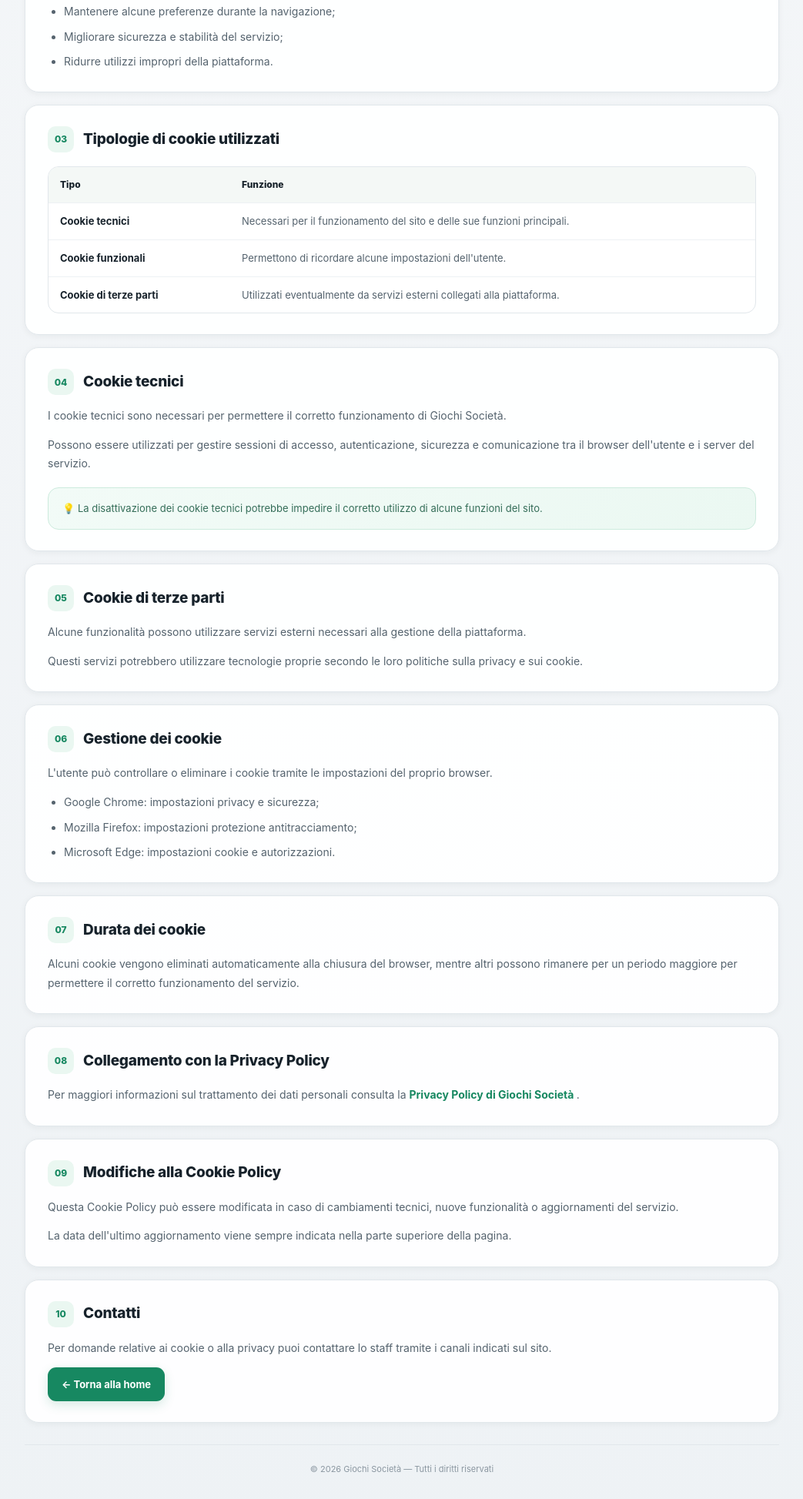
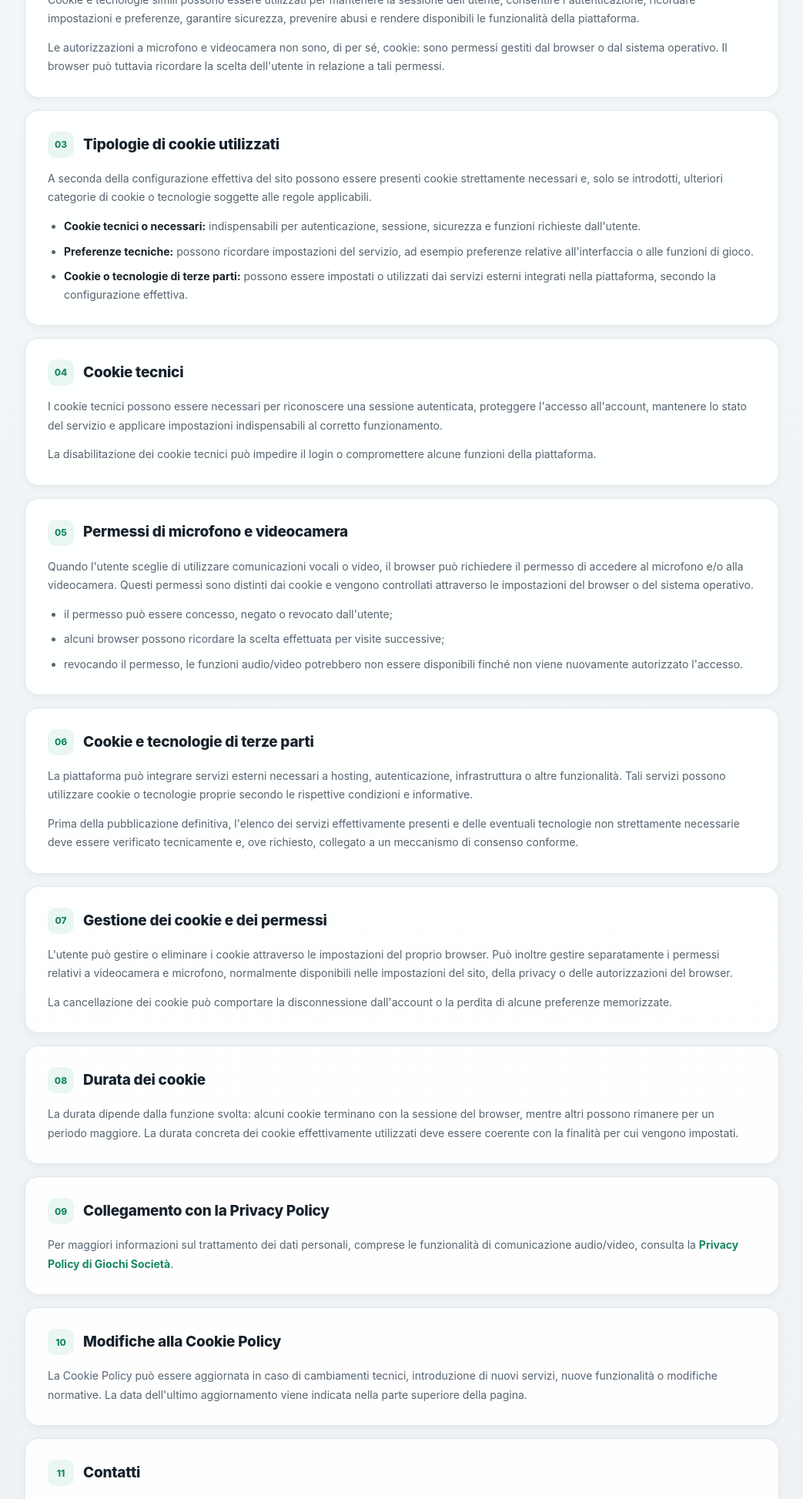
Before and after one commit to Luca-sito/Gioco-Oca-Server, a website: page public/cookie-policy.html in a window 1280 px wide. Shown: the part 853-2800 px from the top of the page at 77% size, without its empty margins (118-1161 px from the left). Drawn offline with Linux system fonts and the light colour scheme.

```diff
--- a/public/cookie-policy.html
+++ b/public/cookie-policy.html
@@ -711,508 +711,119 @@
 <body>
 
 <div class="pagina-cookie">
-
     <div class="contenitore">
 
-        <!-- =====================================================
-             INTESTAZIONE
-             ===================================================== -->
-
         <header class="intestazione">
-
-            <div class="intestazione-etichetta">
-                GIOCHI SOCIETÀ
-            </div>
-
-            <h1>
-                Cookie Policy
-            </h1>
-
-            <p>
-                Ultimo aggiornamento: luglio 2026
-            </p>
-
-            <div class="intestazione-sottotitolo">
-                Informazioni sull'utilizzo dei cookie e delle
-                tecnologie simili all'interno della piattaforma.
-            </div>
-
+            <div class="intestazione-etichetta">GIOCHI SOCIETÀ</div>
+            <h1>Cookie Policy</h1>
+            <p>Ultimo aggiornamento: agosto 2026</p>
+            <div class="intestazione-sottotitolo">Informazioni sull'utilizzo dei cookie, delle tecnologie simili e sulla distinzione rispetto ai permessi di microfono e videocamera.</div>
         </header>
 
-
-        <!-- =====================================================
-             INDICE
-             ===================================================== -->
-
         <nav class="indice">
-
             <div class="indice-header">
-
-                <div class="indice-icona">
-                    ☰
-                </div>
-
-                <h2>
-                    Indice
-                </h2>
-
+                <div class="indice-icona">☰</div>
+                <h2>Indice</h2>
             </div>
-
-            <ol>
-
-                <li>
-                    <a href="#cosa">
-                        Cosa sono i cookie
-                    </a>
-                </li>
-
-                <li>
-                    <a href="#utilizzo">
-                        Perché utilizziamo i cookie
-                    </a>
-                </li>
-
-                <li>
-                    <a href="#tipi">
-                        Tipologie di cookie utilizzati
-                    </a>
-                </li>
-
-                <li>
-                    <a href="#tecnici">
-                        Cookie tecnici
-                    </a>
-                </li>
-
-                <li>
-                    <a href="#terze">
-                        Cookie di terze parti
-                    </a>
-                </li>
-
-                <li>
-                    <a href="#gestione">
-                        Gestione dei cookie
-                    </a>
-                </li>
-
-                <li>
-                    <a href="#durata">
-                        Durata dei cookie
-                    </a>
-                </li>
-
-                <li>
-                    <a href="#privacy">
-                        Collegamento con la Privacy Policy
-                    </a>
-                </li>
-
-                <li>
-                    <a href="#modifiche">
-                        Modifiche alla Cookie Policy
-                    </a>
-                </li>
-
-                <li>
-                    <a href="#contatti">
-                        Contatti
-                    </a>
-                </li>
-
-            </ol>
-
+            <ol><li><a href="#cosa">Cosa sono i cookie</a></li><li><a href="#utilizzo">Perché utilizziamo i cookie</a></li><li><a href="#tipi">Tipologie di cookie utilizzati</a></li><li><a href="#tecnici">Cookie tecnici</a></li><li><a href="#permessi">Permessi microfono e videocamera</a></li><li><a href="#terze">Cookie e tecnologie di terze parti</a></li><li><a href="#gestione">Gestione cookie e permessi</a></li><li><a href="#durata">Durata dei cookie</a></li><li><a href="#privacy">Collegamento con la Privacy Policy</a></li><li><a href="#modifiche">Modifiche alla Cookie Policy</a></li><li><a href="#contatti">Contatti</a></li></ol>
         </nav>
-
-
-        <!-- =====================================================
-             CONTENUTO
-             ===================================================== -->
 
         <main class="contenuto">
 
-
             <section id="cosa">
-
                 <div class="titolo-sezione">
-
-                    <div class="titolo-sezione-numero">
-                        01
-                    </div>
-
-                    <h2>
-                        Cosa sono i cookie
-                    </h2>
-
+                    <div class="titolo-sezione-numero">01</div>
+                    <h2>Cosa sono i cookie</h2>
                 </div>
-
-                <p>
-                    I cookie sono piccoli file di testo che vengono salvati
-                    sul dispositivo dell'utente quando visita un sito web.
-                </p>
-
-                <p>
-                    Permettono al sito di ricordare alcune informazioni e
-                    rendere l'esperienza di utilizzo più semplice e sicura.
-                </p>
-
+                <p>I cookie sono piccoli file di testo che possono essere memorizzati sul dispositivo dell'utente durante la navigazione. La piattaforma può inoltre utilizzare tecnologie analoghe, come memoria locale del browser, identificatori di sessione o altri strumenti tecnici necessari al funzionamento del servizio.</p>
             </section>
 
-
             <section id="utilizzo">
-
                 <div class="titolo-sezione">
-
-                    <div class="titolo-sezione-numero">
-                        02
-                    </div>
-
-                    <h2>
-                        Perché utilizziamo i cookie
-                    </h2>
-
+                    <div class="titolo-sezione-numero">02</div>
+                    <h2>Perché utilizziamo i cookie</h2>
                 </div>
-
-                <p>
-                    Giochi Società utilizza cookie e tecnologie simili
-                    principalmente per garantire il corretto funzionamento
-                    della piattaforma.
-                </p>
-
-                <ul>
-
-                    <li>
-                        Permettere l'accesso agli account;
-                    </li>
-
-                    <li>
-                        Mantenere alcune preferenze durante la navigazione;
-                    </li>
-
-                    <li>
-                        Migliorare sicurezza e stabilità del servizio;
-                    </li>
-
-                    <li>
-                        Ridurre utilizzi impropri della piattaforma.
-                    </li>
-
-                </ul>
-
+                <p>Cookie e tecnologie simili possono essere utilizzati per mantenere la sessione dell'utente, consentire l'autenticazione, ricordare impostazioni e preferenze, garantire sicurezza, prevenire abusi e rendere disponibili le funzionalità della piattaforma.</p><p>Le autorizzazioni a microfono e videocamera non sono, di per sé, cookie: sono permessi gestiti dal browser o dal sistema operativo. Il browser può tuttavia ricordare la scelta dell'utente in relazione a tali permessi.</p>
             </section>
 
-
             <section id="tipi">
-
                 <div class="titolo-sezione">
-
-                    <div class="titolo-sezione-numero">
-                        03
-                    </div>
-
-                    <h2>
-                        Tipologie di cookie utilizzati
-                    </h2>
-
+                    <div class="titolo-sezione-numero">03</div>
+                    <h2>Tipologie di cookie utilizzati</h2>
                 </div>
-
-                <div class="tabella-wrapper">
-
-                    <table class="tabella-cookie">
-
-                        <thead>
-
-                            <tr>
-                                <th>
-                                    Tipo
-                                </th>
-
-                                <th>
-                                    Funzione
-                                </th>
-                            </tr>
-
-                        </thead>
-
-                        <tbody>
-
-                            <tr>
-
-                                <td>
-                                    <strong>
-                                        Cookie tecnici
-                                    </strong>
-                                </td>
-
-                                <td>
-                                    Necessari per il funzionamento del sito
-                                    e delle sue funzioni principali.
-                                </td>
-
-                            </tr>
-
-                            <tr>
-
-                                <td>
-                                    <strong>
-                                        Cookie funzionali
-                                    </strong>
-                                </td>
-
-                                <td>
-                                    Permettono di ricordare alcune impostazioni
-                                    dell'utente.
-                                </td>
-
-                            </tr>
-
-                            <tr>
-
-                                <td>
-                                    <strong>
-                                        Cookie di terze parti
-                                    </strong>
-                                </td>
-
-                                <td>
-                                    Utilizzati eventualmente da servizi esterni
-                                    collegati alla piattaforma.
-                                </td>
-
-                            </tr>
-
-                        </tbody>
-
-                    </table>
-
-                </div>
-
+                <p>A seconda della configurazione effettiva del sito possono essere presenti cookie strettamente necessari e, solo se introdotti, ulteriori categorie di cookie o tecnologie soggette alle regole applicabili.</p><ul><li><strong>Cookie tecnici o necessari:</strong> indispensabili per autenticazione, sessione, sicurezza e funzioni richieste dall'utente.</li><li><strong>Preferenze tecniche:</strong> possono ricordare impostazioni del servizio, ad esempio preferenze relative all'interfaccia o alle funzioni di gioco.</li><li><strong>Cookie o tecnologie di terze parti:</strong> possono essere impostati o utilizzati dai servizi esterni integrati nella piattaforma, secondo la configurazione effettiva.</li></ul>
             </section>
 
-
             <section id="tecnici">
-
                 <div class="titolo-sezione">
-
-                    <div class="titolo-sezione-numero">
-                        04
-                    </div>
-
-                    <h2>
-                        Cookie tecnici
-                    </h2>
-
+                    <div class="titolo-sezione-numero">04</div>
+                    <h2>Cookie tecnici</h2>
                 </div>
-
-                <p>
-                    I cookie tecnici sono necessari per permettere il corretto
-                    funzionamento di Giochi Società.
-                </p>
-
-                <p>
-                    Possono essere utilizzati per gestire sessioni di accesso,
-                    autenticazione, sicurezza e comunicazione tra il browser
-                    dell'utente e i server del servizio.
-                </p>
-
-                <div class="box-evidenza">
-
-                    💡 La disattivazione dei cookie tecnici potrebbe impedire
-                    il corretto utilizzo di alcune funzioni del sito.
-
-                </div>
-
+                <p>I cookie tecnici possono essere necessari per riconoscere una sessione autenticata, proteggere l'accesso all'account, mantenere lo stato del servizio e applicare impostazioni indispensabili al corretto funzionamento.</p><p>La disabilitazione dei cookie tecnici può impedire il login o compromettere alcune funzioni della piattaforma.</p>
             </section>
 
+            <section id="permessi">
+                <div class="titolo-sezione">
+                    <div class="titolo-sezione-numero">05</div>
+                    <h2>Permessi di microfono e videocamera</h2>
+                </div>
+                <p>Quando l'utente sceglie di utilizzare comunicazioni vocali o video, il browser può richiedere il permesso di accedere al microfono e/o alla videocamera. Questi permessi sono distinti dai cookie e vengono controllati attraverso le impostazioni del browser o del sistema operativo.</p><ul><li>il permesso può essere concesso, negato o revocato dall'utente;</li><li>alcuni browser possono ricordare la scelta effettuata per visite successive;</li><li>revocando il permesso, le funzioni audio/video potrebbero non essere disponibili finché non viene nuovamente autorizzato l'accesso.</li></ul>
+            </section>
 
             <section id="terze">
-
                 <div class="titolo-sezione">
-
-                    <div class="titolo-sezione-numero">
-                        05
-                    </div>
-
-                    <h2>
-                        Cookie di terze parti
-                    </h2>
-
+                    <div class="titolo-sezione-numero">06</div>
+                    <h2>Cookie e tecnologie di terze parti</h2>
                 </div>
-
-                <p>
-                    Alcune funzionalità possono utilizzare servizi esterni
-                    necessari alla gestione della piattaforma.
-                </p>
-
-                <p>
-                    Questi servizi potrebbero utilizzare tecnologie proprie
-                    secondo le loro politiche sulla privacy e sui cookie.
-                </p>
-
+                <p>La piattaforma può integrare servizi esterni necessari a hosting, autenticazione, infrastruttura o altre funzionalità. Tali servizi possono utilizzare cookie o tecnologie proprie secondo le rispettive condizioni e informative.</p><p>Prima della pubblicazione definitiva, l'elenco dei servizi effettivamente presenti e delle eventuali tecnologie non strettamente necessarie deve essere verificato tecnicamente e, ove richiesto, collegato a un meccanismo di consenso conforme.</p>
             </section>
 
-
             <section id="gestione">
-
                 <div class="titolo-sezione">
-
-                    <div class="titolo-sezione-numero">
-                        06
-                    </div>
-
-                    <h2>
-                        Gestione dei cookie
-                    </h2>
-
+                    <div class="titolo-sezione-numero">07</div>
+                    <h2>Gestione dei cookie e dei permessi</h2>
                 </div>
-
-                <p>
-                    L'utente può controllare o eliminare i cookie tramite
-                    le impostazioni del proprio browser.
-                </p>
-
-                <ul>
-
-                    <li>
-                        Google Chrome: impostazioni privacy e sicurezza;
-                    </li>
-
-                    <li>
-                        Mozilla Firefox: impostazioni protezione
-                        antitracciamento;
-                    </li>
-
-                    <li>
-                        Microsoft Edge: impostazioni cookie e autorizzazioni.
-                    </li>
-
-                </ul>
-
+                <p>L'utente può gestire o eliminare i cookie attraverso le impostazioni del proprio browser. Può inoltre gestire separatamente i permessi relativi a videocamera e microfono, normalmente disponibili nelle impostazioni del sito, della privacy o delle autorizzazioni del browser.</p><p>La cancellazione dei cookie può comportare la disconnessione dall'account o la perdita di alcune preferenze memorizzate.</p>
             </section>
 
-
             <section id="durata">
-
                 <div class="titolo-sezione">
-
-                    <div class="titolo-sezione-numero">
-                        07
-                    </div>
-
-                    <h2>
-                        Durata dei cookie
-                    </h2>
-
+                    <div class="titolo-sezione-numero">08</div>
+                    <h2>Durata dei cookie</h2>
                 </div>
-
-                <p>
-                    Alcuni cookie vengono eliminati automaticamente alla
-                    chiusura del browser, mentre altri possono rimanere per
-                    un periodo maggiore per permettere il corretto
-                    funzionamento del servizio.
-                </p>
-
+                <p>La durata dipende dalla funzione svolta: alcuni cookie terminano con la sessione del browser, mentre altri possono rimanere per un periodo maggiore. La durata concreta dei cookie effettivamente utilizzati deve essere coerente con la finalità per cui vengono impostati.</p>
             </section>
 
-
             <section id="privacy">
-
                 <div class="titolo-sezione">
-
-                    <div class="titolo-sezione-numero">
-                        08
-                    </div>
-
-                    <h2>
-                        Collegamento con la Privacy Policy
-                    </h2>
-
+                    <div class="titolo-sezione-numero">09</div>
+                    <h2>Collegamento con la Privacy Policy</h2>
                 </div>
-
-                <p>
-                    Per maggiori informazioni sul trattamento dei dati
-                    personali consulta la
-                    <a
-                        href="privacy-policy.html"
-                        class="link-privacy"
-                    >
-                        Privacy Policy di Giochi Società
-                    </a>.
-                </p>
-
+                <p>Per maggiori informazioni sul trattamento dei dati personali, comprese le funzionalità di comunicazione audio/video, consulta la <a href="privacy-policy.html" class="link-privacy">Privacy Policy di Giochi Società</a>.</p>
             </section>
 
-
             <section id="modifiche">
-
                 <div class="titolo-sezione">
-
-                    <div class="titolo-sezione-numero">
-                        09
-                    </div>
-
-                    <h2>
-                        Modifiche alla Cookie Policy
-                    </h2>
-
+                    <div class="titolo-sezione-numero">10</div>
+                    <h2>Modifiche alla Cookie Policy</h2>
                 </div>
-
-                <p>
-                    Questa Cookie Policy può essere modificata in caso di
-                    cambiamenti tecnici, nuove funzionalità o aggiornamenti
-                    del servizio.
-                </p>
-
-                <p>
-                    La data dell'ultimo aggiornamento viene sempre indicata
-                    nella parte superiore della pagina.
-                </p>
-
+                <p>La Cookie Policy può essere aggiornata in caso di cambiamenti tecnici, introduzione di nuovi servizi, nuove funzionalità o modifiche normative. La data dell'ultimo aggiornamento viene indicata nella parte superiore della pagina.</p>
             </section>
 
-
             <section id="contatti">
-
                 <div class="titolo-sezione">
-
-                    <div class="titolo-sezione-numero">
-                        10
-                    </div>
-
-                    <h2>
-                        Contatti
-                    </h2>
-
+                    <div class="titolo-sezione-numero">11</div>
+                    <h2>Contatti</h2>
                 </div>
-
-                <p>
-                    Per domande relative ai cookie o alla privacy puoi
-                    contattare lo staff tramite i canali indicati sul sito.
-                </p>
-
+                <p>Per domande, richieste di assistenza o chiarimenti relativi a questa pagina, è possibile contattare lo staff attraverso i canali indicati sul sito.</p>
                 <div class="azioni-finali">
-
-                    <a
-                        href="https://solfriniluca1.wixstudio.com/giochisocieta"
-                        class="link-home"
-                    >
-                        ← Torna alla home
-                    </a>
-
+                    <a href="https://solfriniluca1.wixstudio.com/giochisocieta" class="link-home">← Torna alla home</a>
                 </div>
-
             </section>
-
-
         </main>
 
-
-        <footer>
-            © 2026 Giochi Società — Tutti i diritti riservati
-        </footer>
-
+        <footer>© 2026 Giochi Società — Tutti i diritti riservati</footer>
     </div>
-
 </div>
 
 </body>
```
